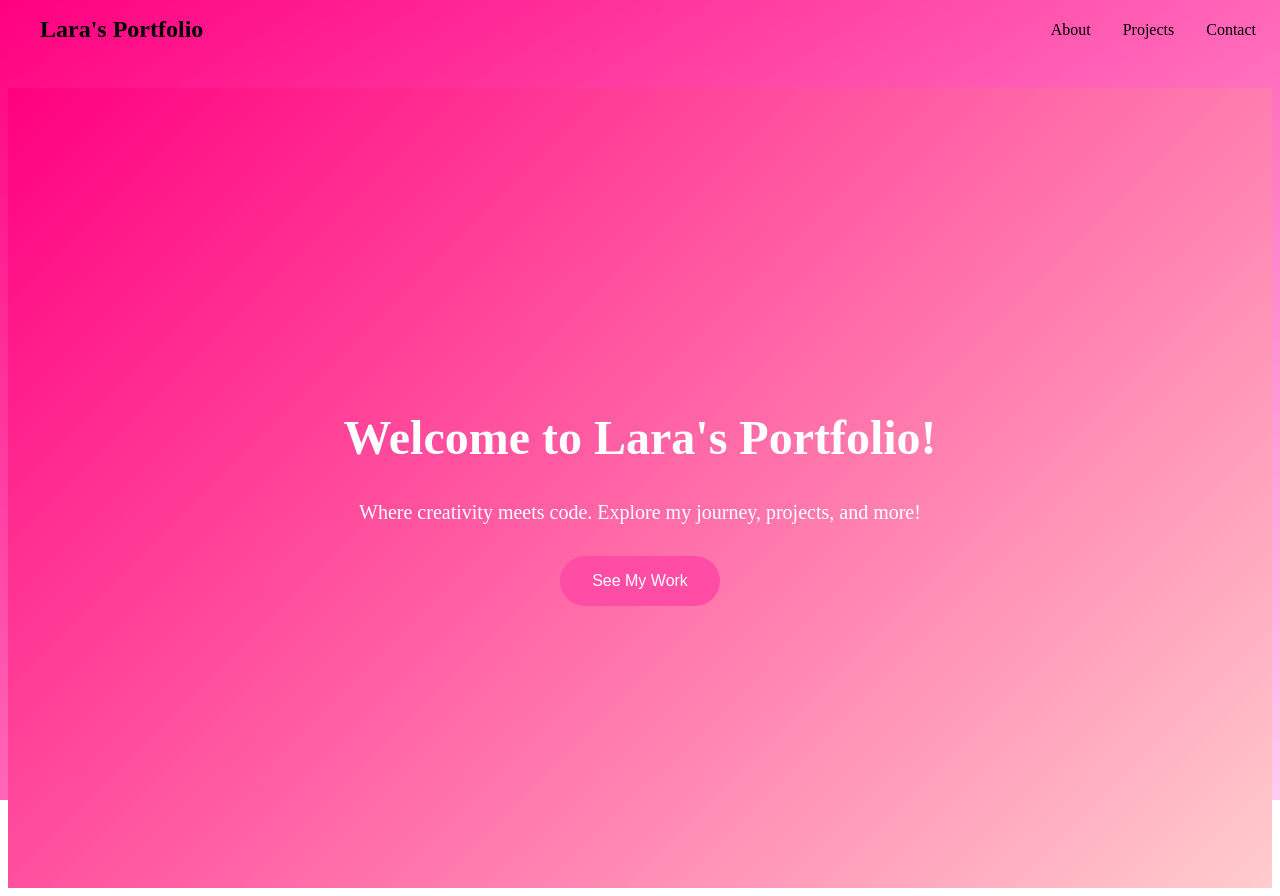
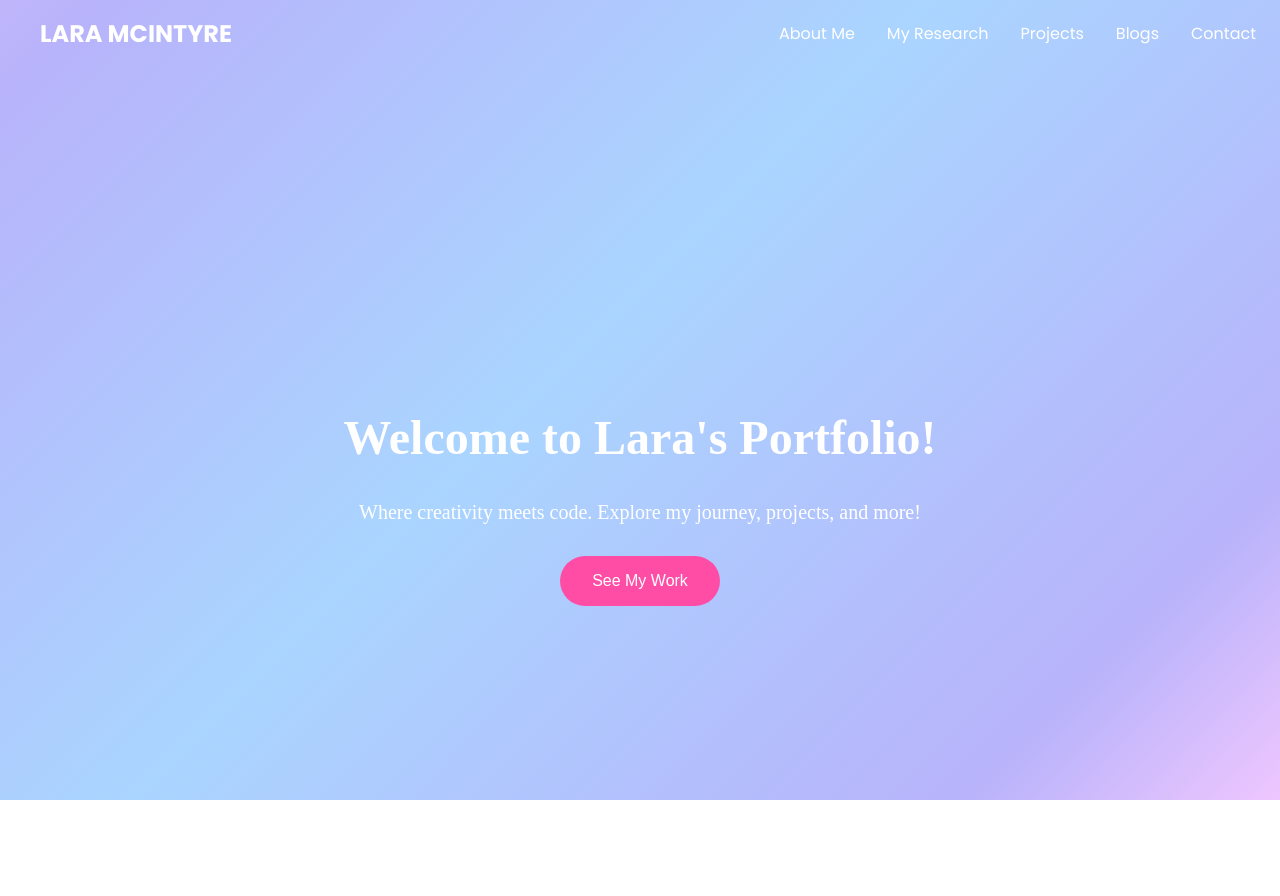
Before and after one commit to Redtricity/Laras_Portfolio, a React (Create React App) app: page / in a window 1280 px wide. Built offline with nearby package versions, Linux system fonts and the light colour scheme.

Commit message:
Working before i try something

```diff
--- a/public/index.html
+++ b/public/index.html
@@ -3,6 +3,7 @@
 <head>
   <meta charset="UTF-8">
   <meta name="viewport" content="width=device-width, initial-scale=1.0">
+  <link href="https://fonts.googleapis.com/css2?family=Poppins:wght@400;700&display=swap" rel="stylesheet">
   <title>Lara's Portfolio</title>
 </head>
 <body>
--- a/src/Navbar.js
+++ b/src/Navbar.js
@@ -3,11 +3,13 @@ import React from "react";
 function Navbar() {
   return (
     <header className="navbar">
-      <div className="logo">Lara's Portfolio</div>
+      <div className="logo">Lara McIntyre</div>
       <nav>
         <ul className="nav-links">
-          <li><a href="#about">About</a></li>
+          <li><a href="#about">About Me</a></li>
+          <li><a href="#research">My Research</a></li>
           <li><a href="#projects">Projects</a></li>
+          <li><a href="#blog">Blogs</a></li>
           <li><a href="#contact">Contact</a></li>
         </ul>
       </nav>
--- a/src/index.css
+++ b/src/index.css
@@ -10,12 +10,14 @@
   top: 0;
   z-index: 1000;
   box-sizing: border-box;
+  font-family: 'Poppins', sans-serif;
 }
 
 .logo {
   font-size: 1.5rem;
   font-weight: bold;
-  color: rgb(0, 0, 0);
+  color: rgb(255, 255, 255);
+  text-transform: uppercase;
 }
 
 .nav-links {
@@ -29,7 +31,7 @@
 .nav-links a {
   text-decoration: none;
   font-size: 1rem;
-  color: rgb(0, 0, 0);
+  color: rgb(255, 255, 255);
   transition: color 0.3s;
 }
 
@@ -44,8 +46,33 @@
   left: 0;
   width: 100%;
   height: 100%;
-  background: linear-gradient(to bottom right, #ff0080, #ffccf0);
+  /* background: linear-gradient(135deg, #ff0080, #ffcccc); */
+  background: linear-gradient(
+    135deg, /* Angle of the gradient */
+    #ff66cc, /* First pink tone */
+    #ffccff 20%, /* Softer pink */
+    #b8b3fb 40%, /* Purple */
+    #aad5ff 60%, /* Blue */
+    #b8b3fb 80%, /* Purple */
+    #ffccff 90%, /* Softer pink */
+    #ff66cc /* Pink again */
+  );
+  background-size: 200% 200%;
+  animation: gradientAnimation 10s ease infinite;
   z-index: -1; /* Send the background behind all content */
+}
+
+/* Keyframes for animating the gradient */
+@keyframes gradientAnimation {
+  0% {
+    background-position: 0% 50%;
+  }
+  50% {
+    background-position: 100% 50%;
+  }
+  100% {
+    background-position: 0% 50%;
+  }
 }
 
 
@@ -60,8 +87,8 @@
   flex-direction: column;
   justify-content: center;
   align-items: center;
-  height: 100vh; /* Full viewport height */
-  background: linear-gradient(135deg, #ff0080, #ffcccc); /* A nice pink gradient */
+  height: 100vh;
+  /* background: linear-gradient(135deg, #ff0080, #ffcccc);  */
   color: white;
   text-align: center;
   padding: 0 2rem;
```
